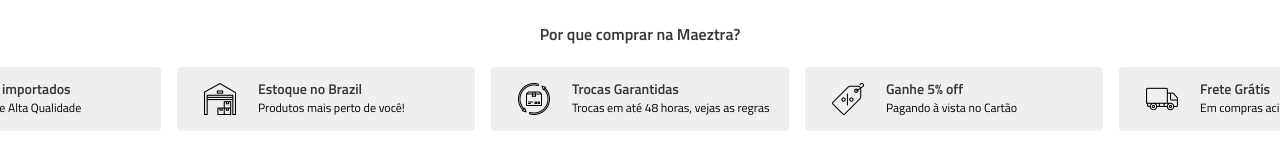
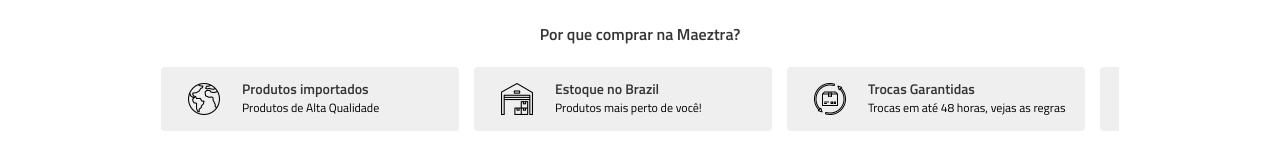
Before and after one commit to Buzelli/layout-maeztra, a React (Vite) app: page / in a window 1280 px wide. Shown: the part 785-952 px from the top of the page. Built offline with nearby package versions, Linux system fonts and the light colour scheme.

Commit message:
ajuste TipBar

```diff
--- a/src/components/TipBar/index.tsx
+++ b/src/components/TipBar/index.tsx
@@ -7,37 +7,37 @@
       <h3 className="w-full text-center mb-[21px] font-[700] text-[16px] text-[#353535]">
         Por que comprar na Maeztra?
       </h3>
-      <div>
-        <div className="px-[16px] flex flex-row flex-nowrap gap-[14px] lg:gap-[16px] overflow-x-scroll lg:justify-center scrollbar-hide">
+      <div className="lg:px-[161px] pl-[31px]">
+        <div className=" max-w-[1598px] flex flex-row flex-nowrap gap-[14px] lg:gap-[15px] overflow-x-scroll scrollbar-hide">
           <TipBarItem
             icon={Icons.earth}
             title="Produtos importados"
             description="Produtos de Alta Qualidade"
-            classNames="w-[298px]"
+            classNames="w-[308px]"
           />
           <TipBarItem
             icon={Icons.house}
             title="Estoque no Brazil"
             description="Produtos mais perto de você!"
-            classNames="w-[298px]"
+            classNames="w-[308px]"
           />
           <TipBarItem
             icon={Icons.devolution}
             title="Trocas Garantidas"
             description="Trocas em até 48 horas, vejas as regras"
-            classNames="w-[298px]"
+            classNames="w-[308px]"
           />
           <TipBarItem
             icon={Icons.discount}
             title="Ganhe 5% off"
             description="Pagando à vista no Cartão"
-            classNames="w-[298px]"
+            classNames="w-[308px]"
           />
           <TipBarItem
             icon={Icons.shipping}
             title="Frete Grátis"
             description="Em compras acima de R$ 499,00"
-            classNames="w-[298px]"
+            classNames="w-[308px]"
           />
         </div>
       </div>
```
